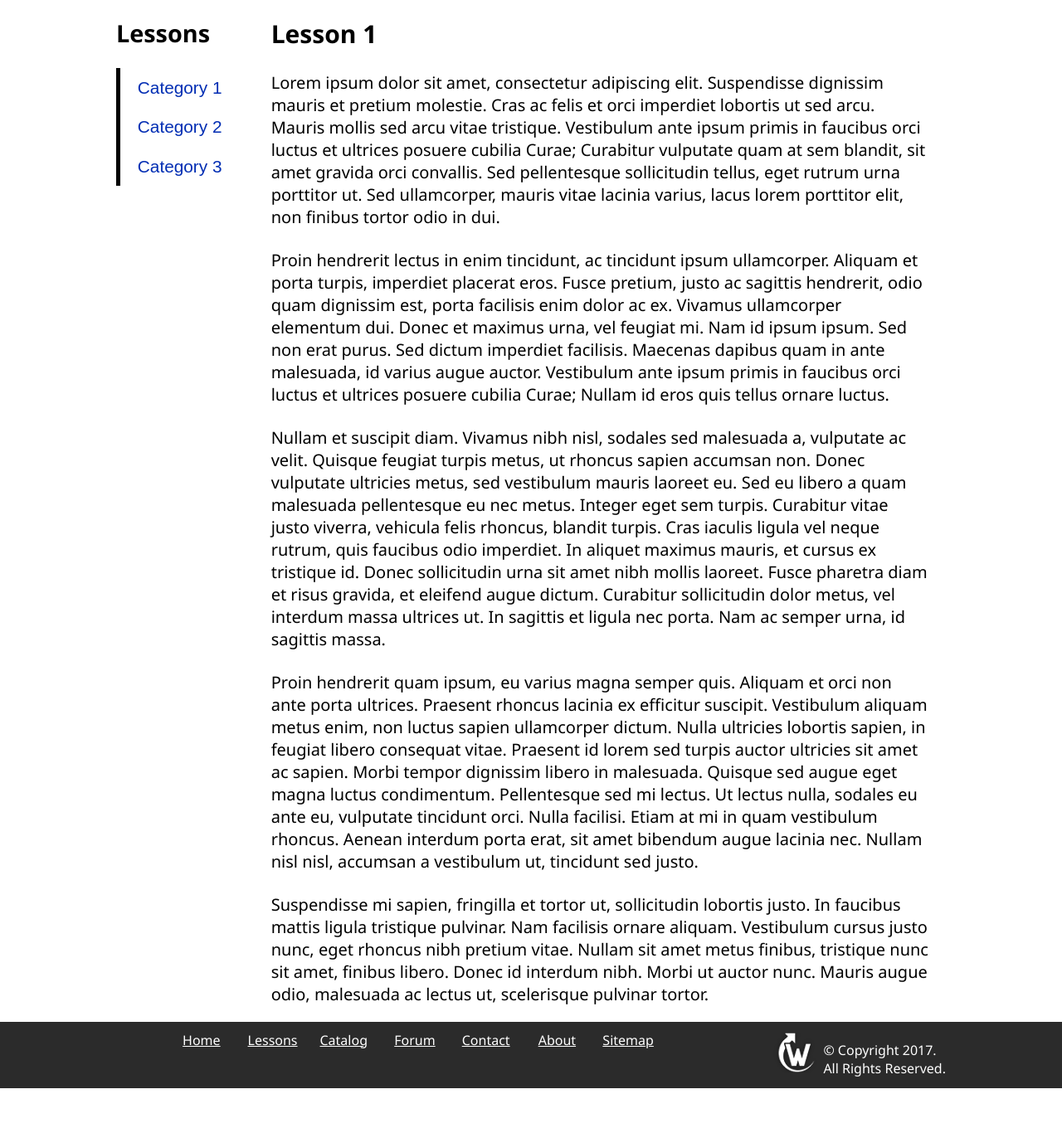
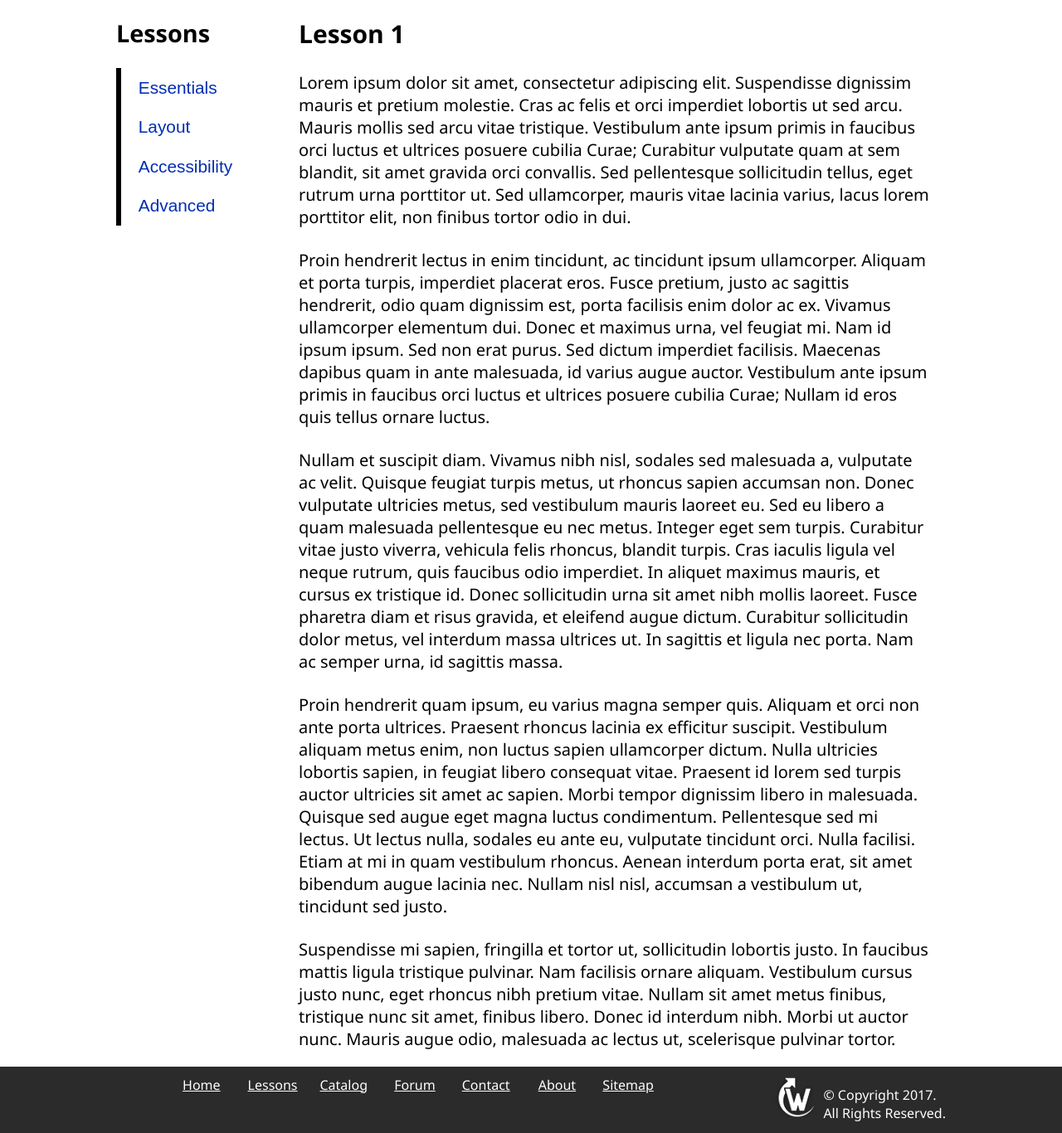
Before and after one commit to isheik/g7, a PHP site: page /lessons-main.html in a window 1280 px wide. Shown: the part 178-1544 px from the top of the page at 83% size. Before the commit the page ends 1490 px from the top, so only its background shows below. Run offline with PHP 8.4, Linux system fonts and the light colour scheme.

Commit message:
Added category names and lesson links. Removed set_lessons_width. Lessons nav/content width is now 20%/80% Styled lesson links.

```diff
--- a/lessons-main.html
+++ b/lessons-main.html
@@ -38,32 +38,52 @@
                     <h2>Lessons</h2>
                     <ul id="category_list">
                         <li>
-                            <button class="categories">Category 1</button>
+                            <button class="categories">Essentials</button>
                             <ul class="lessons">
-                                <li><a href="#">Lesson 1</a></li>
-                                <li><a href="#">Lesson 2</a></li>
-                                <li><a href="#">Lesson 3</a></li>
-                                <li><a href="#">Lesson 4</a></li>
+                                <li><a href="./essentials/focus-and-movement.html">
+                                        Focus &amp; Movement</a></li>
+                                <li><a href="./essentials/editing.html">
+                                        Editing</a></li>
+                                <li><a href="./essentials/file-manipulation.html">
+                                        File Manipulation</a></li>
+                                <li><a href="./essentials/quality-of-life.html">
+                                        Quality of Life</a></li>
                             </ul>
                         </li>
 
                         <li>
-                            <button class="categories">Category 2</button>
+                            <button class="categories">Layout</button>
                             <ul class="lessons">
-                                <li><a href="#">Lesson 1</a></li>
-                                <li><a href="#">Lesson 2</a></li>
-                                <li><a href="#">Lesson 3</a></li>
-                                <li><a href="#">Lesson 4</a></li>
+                                <li><a href="./layout/desktop-access.html">
+                                        Desktop Access</a></li>
+                                <li><a href="./layout/window-switching.html">
+                                        Window Switching</a></li>
+                                <li><a href="./layout/screen-layout.html">
+                                        Screen Layout</a></li>
+                                <li><a href="./layout/virtual-desktops.html">
+                                        Virtual Desktops</a></li>
                             </ul>
                         </li>
 
                         <li>
-                            <button class="categories">Category 3</button>
+                            <button class="categories">Accessibility</button>
                             <ul class="lessons">
-                                <li><a href="#">Lesson 1</a></li>
-                                <li><a href="#">Lesson 2</a></li>
-                                <li><a href="#">Lesson 3</a></li>
-                                <li><a href="#">Lesson 4</a></li>
+                                <li><a href="./accessibility/language-select.html">
+                                        Language Select</a></li>
+                                <li><a href="./accessibility/narrator.html">
+                                        Narrator</a></li>
+                                <li><a href="./accessibility/zoom.html">
+                                        Zoom</a></li>
+                            </ul>
+                        </li>
+
+                        <li>
+                            <button class="categories">Advanced</button>
+                            <ul class="lessons">
+                                <li><a href="./advanced/run-commands.html">
+                                        Run Commands</a></li>
+                                <li><a href="./advanced/power-user.html">
+                                        Power User</a></li>
                             </ul>
                         </li>
                     </ul>
@@ -80,8 +100,6 @@
                     <p>Suspendisse mi sapien, fringilla et tortor ut, sollicitudin lobortis justo. In faucibus mattis ligula tristique pulvinar. Nam facilisis ornare aliquam. Vestibulum cursus justo nunc, eget rhoncus nibh pretium vitae. Nullam sit amet metus finibus, tristique nunc sit amet, finibus libero. Donec id interdum nibh. Morbi ut auctor nunc. Mauris augue odio, malesuada ac lectus ut, scelerisque pulvinar tortor.</p>
                 </article>
             </div>
-
-            <script>set_lessons_width();</script>
         </main>
 
         <footer class="page_row">
--- a/script.js
+++ b/script.js
@@ -16,14 +16,3 @@ function nav_exp_init() {
             }
     }
 }
-
-function set_lessons_width() {
-    // set #lessons_nav width to 100%/(number of li elements in #top_nav)
-    // let #lesson_content fill the remaining width
-    var percent_width =
-        100 / document.getElementById("top_nav").getElementsByTagName("li").length;
-
-    document.getElementById("lessons_nav").style.width = percent_width + "%";
-
-    document.getElementById("lesson_content").style.width = 100 - percent_width + "%";
-}
--- a/style/base.css
+++ b/style/base.css
@@ -91,7 +91,7 @@ header.page_row {
     border-radius: 1em;
 }
 
-#auth a:link, a:visited {
+#auth a:link, #auth a:visited {
     color: #ffffff;
 }
 
@@ -148,7 +148,7 @@ nav#top_nav li + li a { border-left-width: 0; }
 nav#lessons_nav {
     float: left;
     padding-top: 1.25em;
-    width: 18%; /* overridden by JavaScript */
+    width: 20%;
 }
 
 nav#lessons_nav h2 {
@@ -165,7 +165,7 @@ button.categories {
     background-color: #fff;
     outline: none;
     border: none;
-    border-left: 5px solid #0078d7;
+    border-left: .3em solid #0078d7;
     cursor: pointer;
     transition: border-color 100ms ease;
 }
@@ -176,11 +176,12 @@ button.categories.collapsed {
 
 article#lesson_content {
     float: right;
-    width: 82%; /* overridden by JavaScript */
+    width: 80%;
 }
 
 .lessons {
-    /* adjusting vertical margins or padding may have unexpected results */
+    /* expansion controlled by JavaScript
+     * adjusting vertical margins or padding may have unexpected results */
     overflow: hidden;
     transition: max-height 100ms ease;
 }
@@ -188,7 +189,7 @@ article#lesson_content {
 .lessons li a {
     display: block;
     text-decoration: none;
-    text-align: center;
+    padding-left: 2em;
     color: #000;
     font-size: 1.1em;
 }
```
Also changed, not shown: accessibility/keyboard-language.html (deleted), accessibility/language-select.html (added), advanced/run-command.html (deleted), advanced/run-commands.html (added), layout/app-switching.html (deleted), layout/window-switching.html (added).
